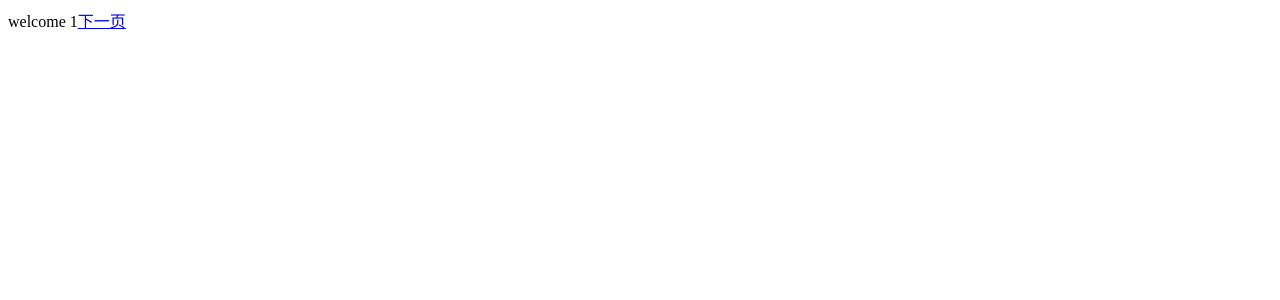
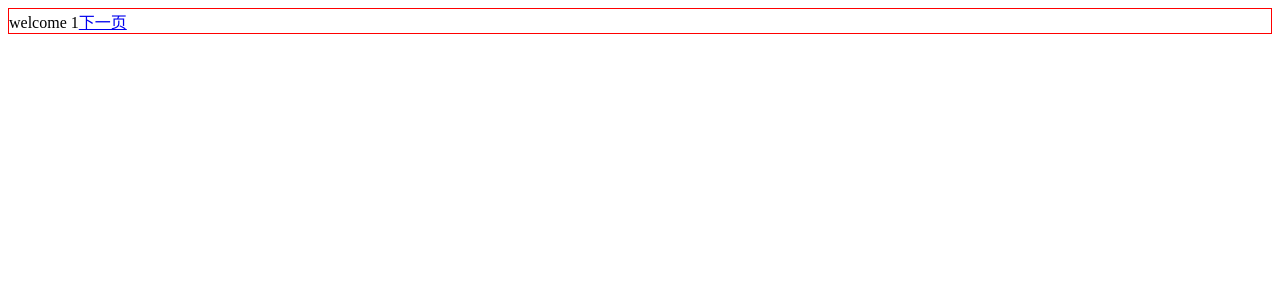
Before and after one commit to xmasuhai/mangosteen-react-1, a React (Vite) app: page /welcome/1 in a window 1280 px wide. Shown: the top 300 px of the page. Built offline with nearby package versions, Linux system fonts and the light colour scheme.

Commit message:
feat(layout): 更新WelcomeMainLayout组件以支持路由调试
- 使用useLocation和useOutlet替代Outlet组件
- 添加console.log用于调试location和currentOutlet信息
- 通过currentOutlet渲染内容而不是直接使用Outlet组件

```diff
--- a/src/layouts/WelcomeMainLayout.tsx
+++ b/src/layouts/WelcomeMainLayout.tsx
@@ -1,9 +1,17 @@
-import { Outlet } from 'react-router-dom'
+import { useLocation, useOutlet } from 'react-router-dom'
 
 export const WelcomeMainLayout: React.FC = () => {
+  const location = useLocation()
+  const currentOutlet = useOutlet()
+
+  window.console.log('_______________________')
+  window.console.log('✌️location --->', location)
+  window.console.log('✌️currentOutlet --->', currentOutlet)
+  window.console.log('_______________________')
+
   return (
     <div>
-      <Outlet />
+      {currentOutlet}
     </div>
   )
 }
--- a/src/pages/Welcome1.tsx
+++ b/src/pages/Welcome1.tsx
@@ -2,7 +2,7 @@ import { NavLink } from 'react-router-dom'
 
 export const Welcome1: React.FC = () => {
   return (
-    <div>
+    <div style={{ border: '1px solid red' }}>
       welcome 1
       <NavLink to="/welcome/2">下一页</NavLink>
     </div>
--- a/src/pages/Welcome2.tsx
+++ b/src/pages/Welcome2.tsx
@@ -2,7 +2,7 @@ import { NavLink } from 'react-router-dom'
 
 export const Welcome2: React.FC = () => {
   return (
-    <div>
+    <div style={{ border: '1px solid purple' }}>
       welcome 2
       <NavLink to="/welcome/3">下一页</NavLink>
     </div>
--- a/src/pages/Welcome3.tsx
+++ b/src/pages/Welcome3.tsx
@@ -2,7 +2,7 @@ import { NavLink } from 'react-router-dom'
 
 export const Welcome3: React.FC = () => {
   return (
-    <div>
+    <div style={{ border: '1px solid lightgreen' }}>
       welcome 3
       <NavLink to="/welcome/4">下一页</NavLink>
     </div>
--- a/src/pages/Welcome4.tsx
+++ b/src/pages/Welcome4.tsx
@@ -2,7 +2,7 @@ import { NavLink } from 'react-router-dom'
 
 export const Welcome4: React.FC = () => {
   return (
-    <div>
+    <div style={{ border: '1px solid lightblue' }}>
       welcome 4
       <NavLink to="/welcome/1">开始记账</NavLink>
     </div>
```
